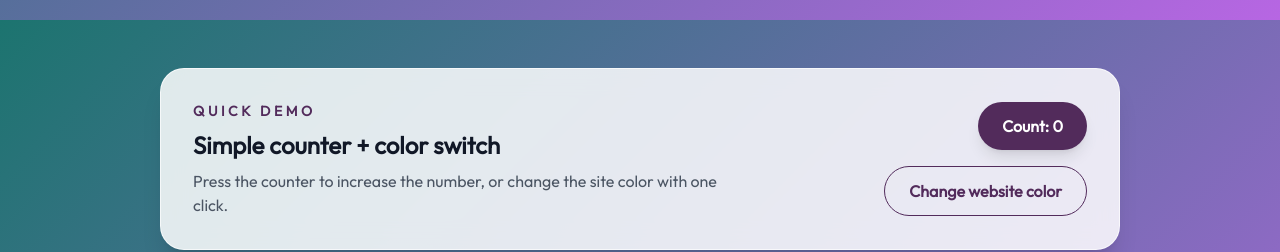
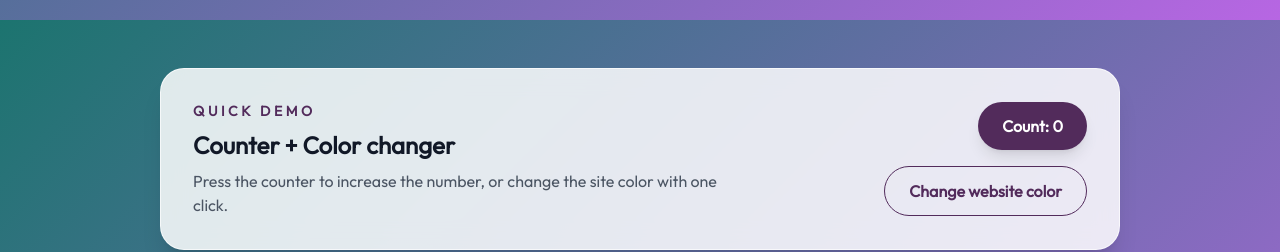
Before and after one commit to ORGinalBIbEK/ORGinalBIbEK.github.io, a plain HTML site: page index.html in a window 1280 px wide. Shown: the part 780-1032 px from the top of the page. Drawn offline with nearby package versions, Linux system fonts and the light colour scheme.

Commit message:
changed the title

```diff
--- a/index.html
+++ b/index.html
@@ -120,7 +120,7 @@
                 <div class="flex flex-col md:flex-row items-center justify-between gap-6">
                     <div>
                         <p class="text-sm uppercase tracking-[0.25em] text-primary font-semibold">Quick demo</p>
-                        <h3 class="text-2xl font-bold text-gray-900 dark:text-white mt-2">Simple counter + color switch</h3>
+                        <h3 class="text-2xl font-bold text-gray-900 dark:text-white mt-2">Counter + Color changer</h3>
                         <p class="text-gray-600 dark:text-gray-300 mt-2">Press the counter to increase the number, or change the site color with one click.</p>
                     </div>
                     <div class="flex flex-wrap gap-4 justify-center md:justify-end">
```
